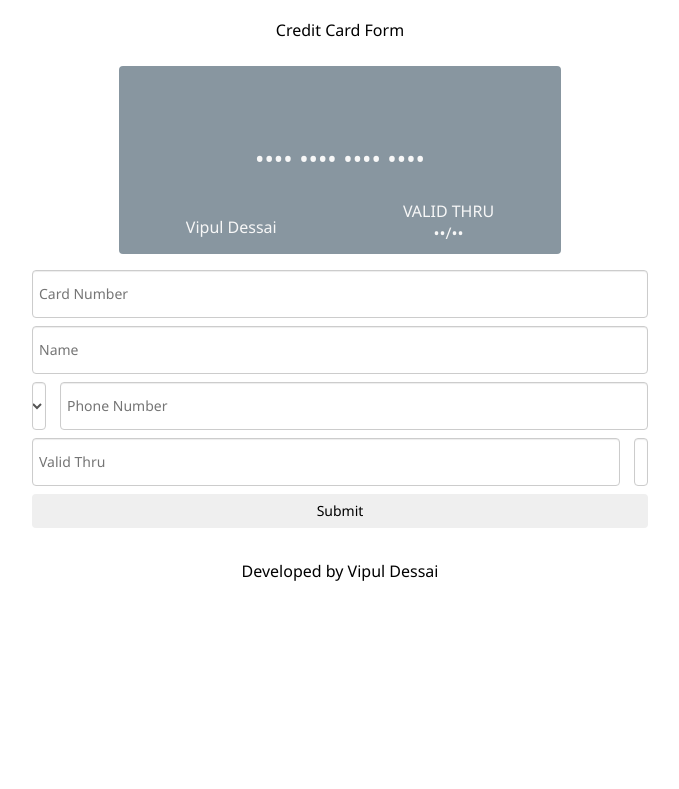
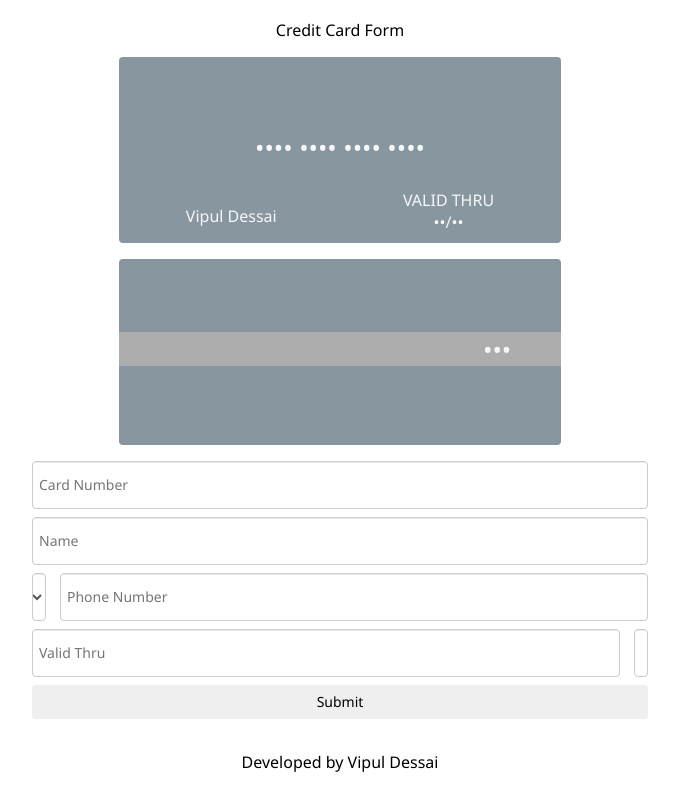
Before and after one commit to vipulDessai/anti-enigma-form, a website: page index.html in a window 1280 px wide. Shown: the part 67-856 px from the top of the page, without its empty margins (300-979 px from the left). Before the commit the page ends 800 px from the top, so only its background shows below. Drawn offline with nearby package versions, Linux system fonts and the light colour scheme; files that its build step writes are made by us from their sources.

Commit message:
added card back view

```diff
--- a/index.html
+++ b/index.html
@@ -12,7 +12,7 @@
     <div class="container">
         <h1 class="text-center">Credit Card Input!</h1>
         <p class="text-center">Credit Card Form</p>
-        <div class="credit-card">
+        <div class="credit-card-front">
             <ul>
                 <li>
                     <p class="dummy-card-number">&bull;&bull;&bull;&bull; &bull;&bull;&bull;&bull; &bull;&bull;&bull;&bull; &bull;&bull;&bull;&bull;</p>
@@ -26,6 +26,24 @@
                             <ul>
                                 <li>VALID THRU</li>
                                 <li class="text-center">&bull;&bull;/&bull;&bull;</li>
+                            </ul>
+                        </li>
+                    </ul>
+                </li>
+            </ul>
+        </div>
+        <div class="credit-card-back">
+            <ul>
+                <li>
+                    <p class="dummy-cvc">&bull;&bull;&bull;</p>
+                </li>
+                <li>
+                    <ul class="flex">
+                        <li><p>&nbsp;</p></li>
+                        <li>
+                            <ul>
+                                <li>&nbsp;</li>
+                                <li>&nbsp;</li>
                             </ul>
                         </li>
                     </ul>
--- a/styles/style.scss
+++ b/styles/style.scss
@@ -137,14 +137,14 @@ ul {
         margin-bottom: 0.5em;
     }
 }
-.credit-card {
+.credit-card-front {
     margin: 0 auto;
     width: 40%;
     background-color: #8896A0;
     color: #F7F7F7;
     border-radius: 4px;
+    padding-top: 3em;
     .dummy-card-number {
-        padding-top: 3em;
         text-align: center;
         font-size: 25px;
     }
@@ -167,6 +167,29 @@ ul {
         width: 90%;
     }
 }
+.credit-card-back {
+    padding-top: 3em;
+    margin: 0 auto;
+    width: 40%;
+    background-color: #8896A0;
+    color: #F7F7F7;
+    border-radius: 4px;
+    .dummy-cvc {
+        text-align: right;
+        font-size: 25px;
+        padding-right: 50px;
+        background-color: #adadad;
+    }
+    @include xl {
+        width: 70%;
+    }
+    @include lg {
+        width: 80%;
+    }
+    @include sm {
+        width: 90%;
+    }
+}
 .developer {
     margin-top: 2em;
 }
```
